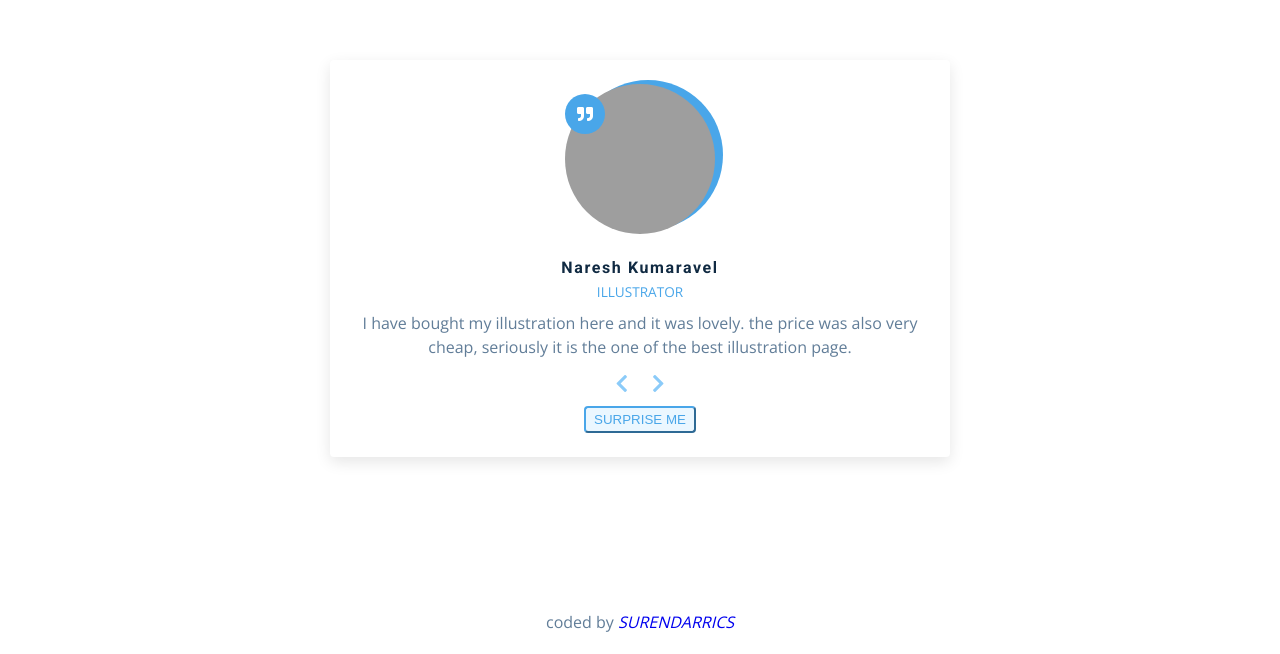
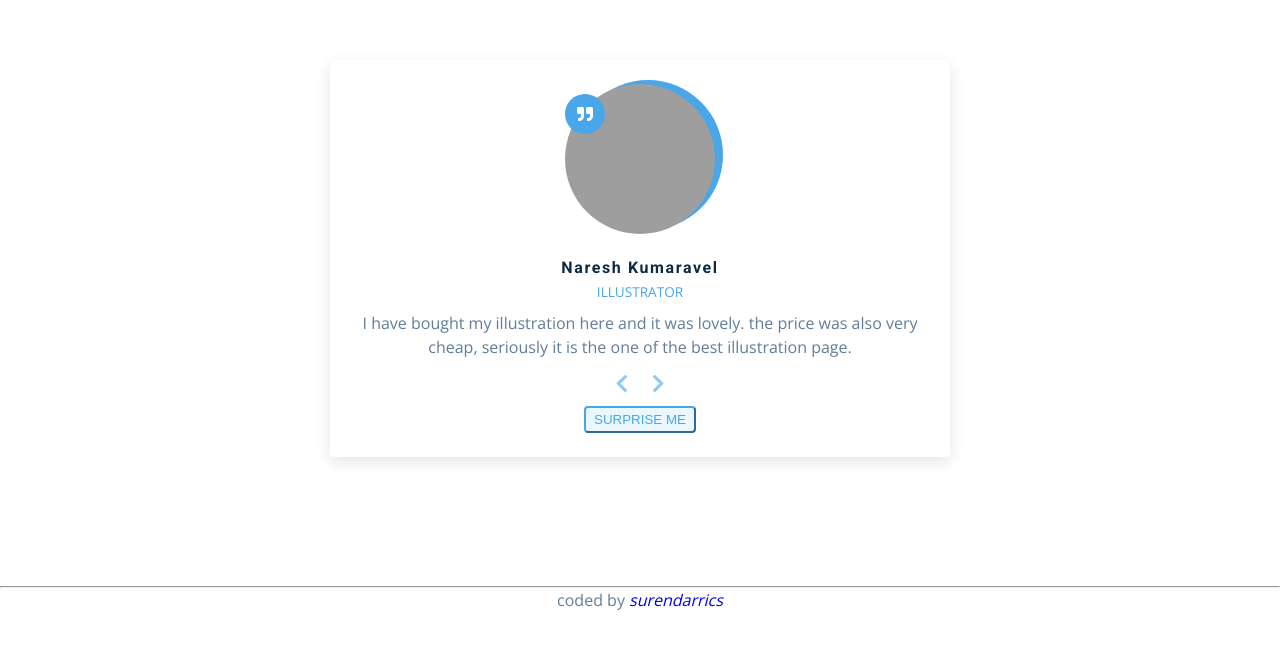
Before and after one commit to surendarrics/deowebsite, a plain HTML site: page index.html in a window 1280 px wide. Shown: the part 323-977 px from the top of the page. After the commit the page ends 955 px from the top, so only its background shows below. Drawn offline with nearby package versions, Linux system fonts and the light colour scheme; grey boxes are pictures that could not be loaded.

Commit message:
Update index.html

```diff
--- a/index.html
+++ b/index.html
@@ -97,8 +97,8 @@
     <script src="app.js"></script>
     </main>
 </body>
-    </br>
+    <hr>
     <footer>
-        <p style="text-align:center;"> coded by <i> <a href="https://www.instagram.com/surendarrics/">SURENDARRICS</a></i> </p>
+        <p style="text-align:center;"> coded by <i> <a href="https://www.instagram.com/surendarrics/">surendarrics</a></i> </p>
     </footer>
 </html>
```
